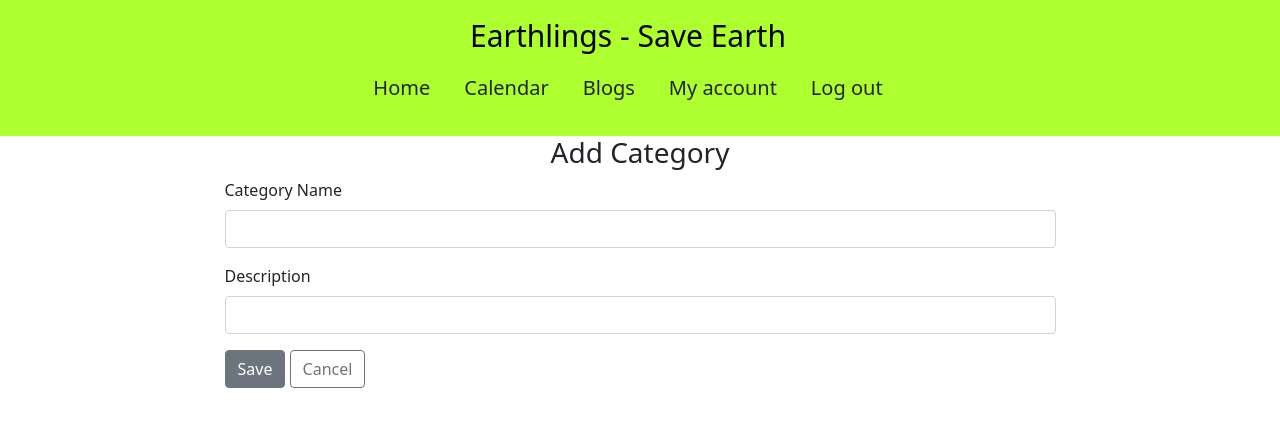
After one commit to JoyZadan/Earthlings, a Flask app: page /add_category in a window 1280 px wide. The commit adds this page. Shown: the top 427 px of the page. Run offline with Flask 2, Linux system fonts and the light colour scheme; the visitor is signed in with stand-in values (Sample User, id 1); some libraries are stand-ins or nearby versions.

Commit message:
Add add category functionality

```diff
--- a/app.py
+++ b/app.py
@@ -143,6 +143,26 @@ def categories():
         return render_template('404.html'), 404
 
 
+@app.route("/add_category", methods=["GET", "POST"])
+def add_category():
+    '''
+    Add a category
+    '''
+    if "user" in session:
+        if request.method =="POST":
+            category_name = request.form.get("category_name")
+            category_description = request.form.get("category_description")
+            category = {
+                "name" : category_name,
+                "description" : category_description
+            }
+            mongo.db.categories.insert_one(category)
+            return redirect(url_for("categories"))
+        return render_template("add_category.html")
+    else:
+        return render_template('404.html'), 404
+
+
 if __name__ == "__main__":
     app.run(host=os.environ.get("IP"),
             port=int(os.environ.get("PORT")),
--- /dev/null
+++ b/templates/add_category.html
@@ -0,0 +1,19 @@
+{% extends "base.html" %}
+
+{% block content %}
+<div class="row d-flex align-items-center flex-column">
+    <h3 class="text-center">Add Category</h3>
+    <form class="w-75" method="POST" action="{{ url_for('add_category') }}">
+        <div class="mb-3">
+            <label for="category_name" class="form-label">Category Name</label>
+            <input type="text" class="form-control" id="category_name" name="category_name" required>
+        </div>
+        <div class="mb-3">
+            <label for="category_description" class="form-label">Description</label>
+            <input type="text" class="form-control" id="category_description" name="category_description" required>
+        </div>
+        <button type="submit" class="btn btn-secondary">Save</button>
+        <a href="{{ url_for('categories') }}" class="btn btn-outline-secondary">Cancel</a>
+    </form>
+</div>
+{% endblock %}
--- a/templates/categories.html
+++ b/templates/categories.html
@@ -24,5 +24,6 @@
     {% else %}
         <p>No categories found.</p>
     {% endif %}
+    <a href="{{ url_for('add_category') }}" class="btn btn-secondary">Add category</a>
 
 {% endblock %}
```
Lines whose indentation alone changed are shown as unchanged.
